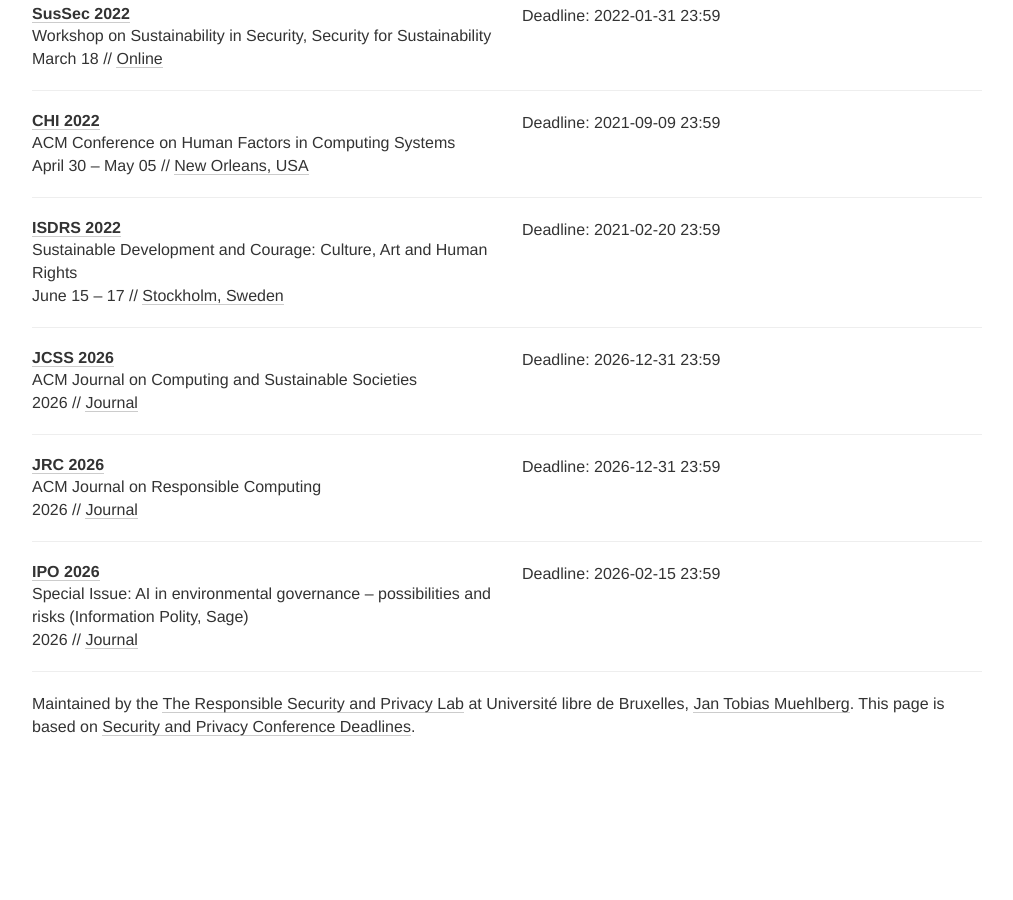
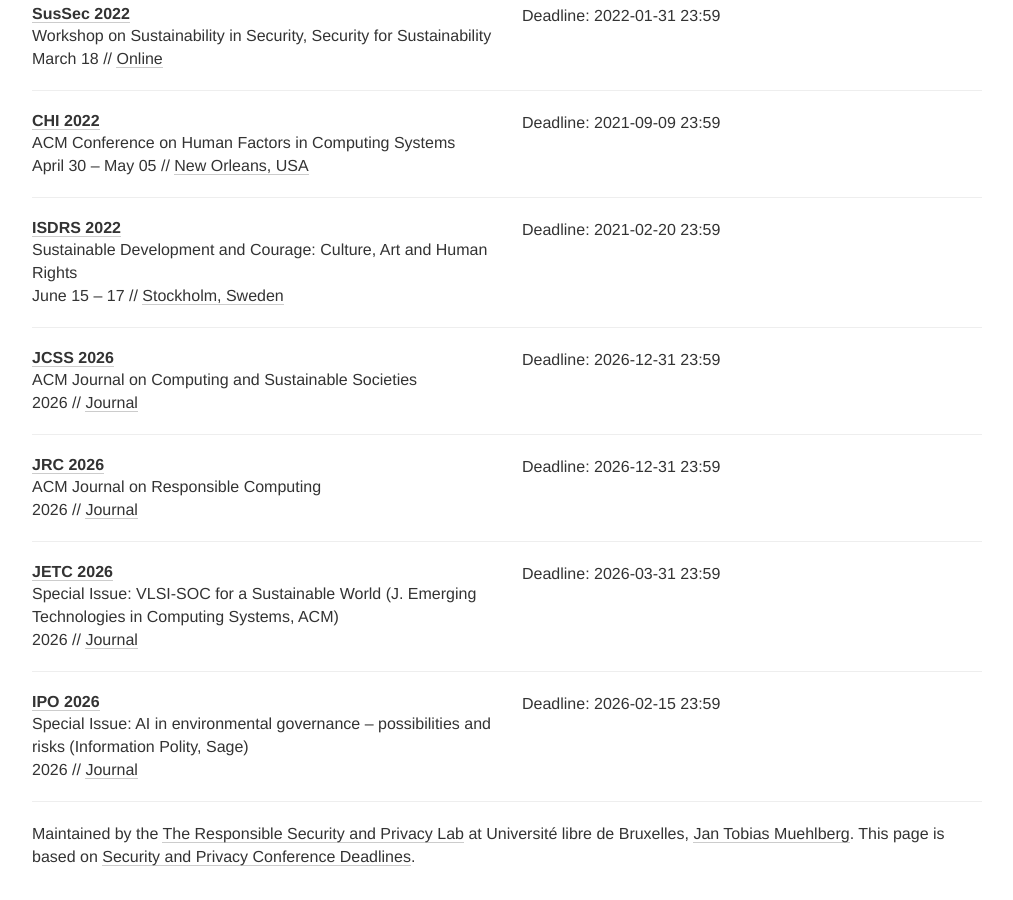
Before and after one commit to responsible-computing/responsible-computing.github.io, a Jekyll site: the page built from index.html, in a window 1280 px wide and 900 px high, scrolled down 6937 px. Shown: the whole window, without its empty margins (133-1146 px from the left). Built offline with Jekyll 4.4.1, drawn with Linux system fonts in a browser that asks for light colours; nearby versions of some CDN libraries; before the commit the page ends 7707 px from its top, so only the background shows below that.

Commit message:
JETC special issue

```diff
--- a/_data/conferences.yml
+++ b/_data/conferences.yml
@@ -642,6 +642,19 @@
 
 ## 2026
 
+- name: JETC
+  year: 2026
+  date: 2026
+  description: "Special Issue: VLSI-SOC for a Sustainable World (J. Emerging Technologies in Computing Systems, ACM)"
+  link: https://dl.acm.org/journal/jetc/calls-for-papers
+  deadline:
+    - "2026-03-31 23:59"
+  place: Journal
+  tags: [HARD, JOUR]
+
+
+
+
 - name: IPO
   year: 2026
   date: 2026
```
